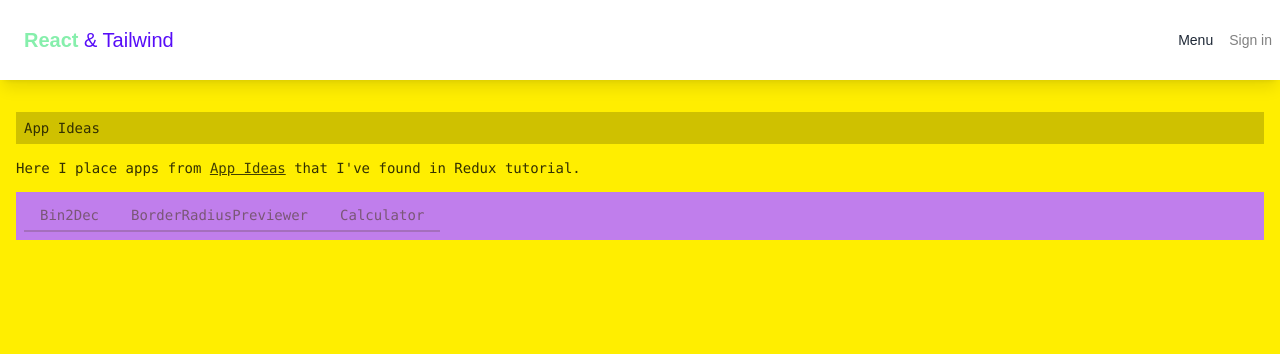
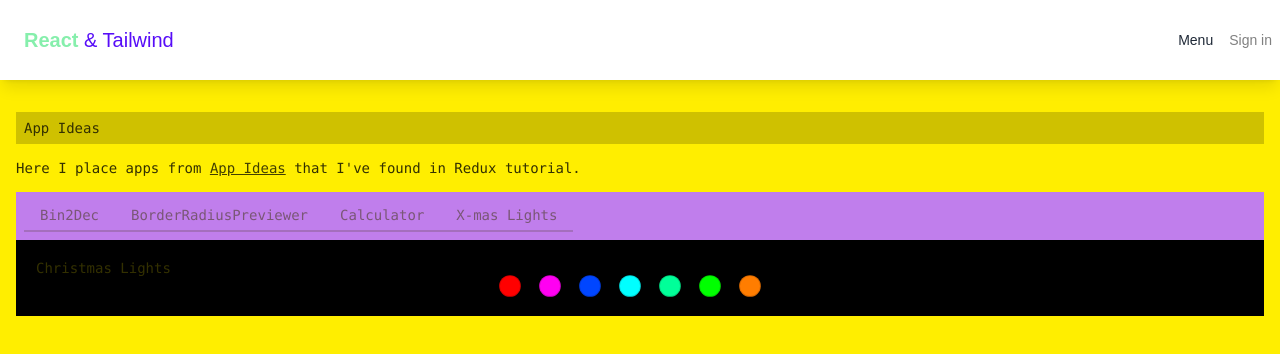
Before and after one commit to alexstulov/react-n-tailwind, a React (Create React App) app: page /app-ideas/christmas-lights in a window 1280 px wide. Shown: the top 354 px of the page. Built offline with nearby package versions, Linux system fonts and the light colour scheme; no server answers; what bad-words would draw is missing.

Commit message:
Create x-mas lights. Animate ripple effect

```diff
--- /dev/null
+++ b/src/modules/app-ideas/christmasLights/index.tsx
@@ -0,0 +1,24 @@
+import React from "react";
+import "./styles.css";
+
+const ChristmasLights = () => {
+  const bulbs = ["red", "pink", "blue", "turquoise", "mint", "green", "orange"]
+    .map(color => {
+
+      return (<div key={color}
+        className={`garland--bulb garland--bulb__color-${color}`}
+        style={{
+          animation: `filter-animation-${color} 3s`,
+          animationIterationCount: "infinite"
+        }}></div>);
+    })
+
+  return <article className="christmas-lights">
+    <h1>Christmas Lights</h1>
+    <section className="garland">
+      {bulbs}
+    </section>
+  </article>
+};
+
+export { ChristmasLights }
--- /dev/null
+++ b/src/modules/app-ideas/christmasLights/styles.css
@@ -0,0 +1,130 @@
+.christmas-lights {
+    padding: 20px;
+    width: 100%;
+    height: 100%;
+    background-color: black;
+}
+.garland {
+    display: flex;
+    flex-direction: row;
+    justify-content: center;
+}
+.garland--bulb {
+    width: 20px;
+    height: 20px;
+    border-radius: 100%;
+    margin-right: 20px;
+    background-color: red;
+}
+.garland--bulb__color-red {
+    background-color: #f00613;
+}
+.garland--bulb__color-pink {
+    background-color: #f405b6;
+}
+.garland--bulb__color-blue {
+    background-color: #1055f1;
+}
+.garland--bulb__color-turquoise {
+    background-color: #09bffe;
+}
+.garland--bulb__color-mint {
+    background-color: #02de84;
+}
+.garland--bulb__color-green {
+    background-color: #04d406;
+}
+.garland--bulb__color-yellow {
+    background-color: #ffe22e;
+}
+.garland--bulb__color-orange {
+    background-color: #fa7403;
+}
+
+@keyframes filter-animation-red {
+   0% {filter: none;}
+   20% {filter: brightness(1.1) contrast(1.75) blur(0px); box-shadow: 0 0 0 1px #f00613;}
+   40% {filter: brightness(1.15) contrast(1.75) blur(1px); box-shadow: 0 0 0 2px #f00613;}
+   45% {filter: brightness(1.2) contrast(1.75) blur(2px); box-shadow: 0 0 0 3px #f00613;}
+   55% {filter: brightness(1.2) contrast(1.75) blur(2px); box-shadow: 0 0 0 3px #f00613;}
+   60% {filter: brightness(1.15) contrast(1.75) blur(1px); box-shadow: 0 0 0 2px #f00613;}
+   80% {filter: brightness(1.1) contrast(1.75) blur(0px); box-shadow: 0 0 0 1px #f00613;}
+   100% {filter: none;}
+}
+
+@keyframes filter-animation-pink {
+   0% {filter: none;}
+   20% {filter: brightness(1.1) contrast(1.75) blur(0px); box-shadow: 0 0 0 1px #f405b6;}
+   40% {filter: brightness(1.15) contrast(1.75) blur(1px); box-shadow: 0 0 0 2px #f405b6;}
+   45% {filter: brightness(1.2) contrast(1.75) blur(2px); box-shadow: 0 0 0 3px #f405b6;}
+   55% {filter: brightness(1.2) contrast(1.75) blur(2px); box-shadow: 0 0 0 3px #f405b6;}
+   60% {filter: brightness(1.15) contrast(1.75) blur(1px); box-shadow: 0 0 0 2px #f405b6;}
+   80% {filter: brightness(1.1) contrast(1.75) blur(0px); box-shadow: 0 0 0 1px #f405b6;}
+   100% {filter: none;}
+}
+
+@keyframes filter-animation-blue {
+    0% {filter: none;}
+    20% {filter: brightness(1.1) contrast(1.75) blur(0px); box-shadow: 0 0 0 1px #1055f1;}
+    40% {filter: brightness(1.15) contrast(1.75) blur(1px); box-shadow: 0 0 0 2px #1055f1;}
+    45% {filter: brightness(1.2) contrast(1.75) blur(2px); box-shadow: 0 0 0 3px #1055f1;}
+    55% {filter: brightness(1.2) contrast(1.75) blur(2px); box-shadow: 0 0 0 3px #1055f1;}
+    60% {filter: brightness(1.15) contrast(1.75) blur(1px); box-shadow: 0 0 0 2px #1055f1;}
+    80% {filter: brightness(1.1) contrast(1.75) blur(0px); box-shadow: 0 0 0 1px #1055f1;}
+    100% {filter: none;}
+ }
+
+@keyframes filter-animation-turquoise {
+    0% {filter: none;}
+    20% {filter: brightness(1.1) contrast(1.75) blur(0px); box-shadow: 0 0 0 1px #09bffe;}
+    40% {filter: brightness(1.15) contrast(1.75) blur(1px); box-shadow: 0 0 0 2px #09bffe;}
+    45% {filter: brightness(1.2) contrast(1.75) blur(2px); box-shadow: 0 0 0 3px #09bffe;}
+    55% {filter: brightness(1.2) contrast(1.75) blur(2px); box-shadow: 0 0 0 3px #09bffe;}
+    60% {filter: brightness(1.15) contrast(1.75) blur(1px); box-shadow: 0 0 0 2px #09bffe;}
+    80% {filter: brightness(1.1) contrast(1.75) blur(0px); box-shadow: 0 0 0 1px #09bffe;}
+    100% {filter: none;}
+ }
+
+ @keyframes filter-animation-mint {
+     0% {filter: none;}
+     20% {filter: brightness(1.1) contrast(1.75) blur(0px); box-shadow: 0 0 0 1px #02de84;}
+     40% {filter: brightness(1.15) contrast(1.75) blur(1px); box-shadow: 0 0 0 2px #02de84;}
+     45% {filter: brightness(1.2) contrast(1.75) blur(2px); box-shadow: 0 0 0 3px #02de84;}
+     55% {filter: brightness(1.2) contrast(1.75) blur(2px); box-shadow: 0 0 0 3px #02de84;}
+     60% {filter: brightness(1.15) contrast(1.75) blur(1px); box-shadow: 0 0 0 2px #02de84;}
+     80% {filter: brightness(1.1) contrast(1.75) blur(0px); box-shadow: 0 0 0 1px #02de84;}
+     100% {filter: none;}
+  }
+
+  @keyframes filter-animation-green {
+      0% {filter: none;}
+      20% {filter: brightness(1.1) contrast(1.75) blur(0px); box-shadow: 0 0 0 1px #04d406;}
+      40% {filter: brightness(1.15) contrast(1.75) blur(1px); box-shadow: 0 0 0 2px #04d406;}
+      45% {filter: brightness(1.2) contrast(1.75) blur(2px); box-shadow: 0 0 0 3px #04d406;}
+      55% {filter: brightness(1.2) contrast(1.75) blur(2px); box-shadow: 0 0 0 3px #04d406;}
+      60% {filter: brightness(1.15) contrast(1.75) blur(1px); box-shadow: 0 0 0 2px #04d406;}
+      80% {filter: brightness(1.1) contrast(1.75) blur(0px); box-shadow: 0 0 0 1px #04d406;}
+      100% {filter: none;}
+   }
+
+   @keyframes filter-animation-yellow {
+       0% {filter: none;}
+       20% {filter: brightness(1.1) contrast(1.75) blur(0px); box-shadow: 0 0 0 1px #fa7403;}
+       40% {filter: brightness(1.15) contrast(1.75) blur(1px); box-shadow: 0 0 0 2px #fa7403;}
+       45% {filter: brightness(1.2) contrast(1.75) blur(2px); box-shadow: 0 0 0 3px #fa7403;}
+       55% {filter: brightness(1.2) contrast(1.75) blur(2px); box-shadow: 0 0 0 3px #fa7403;}
+       60% {filter: brightness(1.15) contrast(1.75) blur(1px); box-shadow: 0 0 0 2px #fa7403;}
+       80% {filter: brightness(1.1) contrast(1.75) blur(0px); box-shadow: 0 0 0 1px #fa7403;}
+       100% {filter: none;}
+    }
+
+    @keyframes filter-animation-orange {
+        0% {filter: none;}
+        20% {filter: brightness(1.1) contrast(1.75) blur(0px); box-shadow: 0 0 0 1px #fa7403;}
+        40% {filter: brightness(1.15) contrast(1.75) blur(1px); box-shadow: 0 0 0 2px #fa7403;}
+        45% {filter: brightness(1.2) contrast(1.75) blur(2px); box-shadow: 0 0 0 3px #fa7403;}
+        55% {filter: brightness(1.2) contrast(1.75) blur(2px); box-shadow: 0 0 0 3px #fa7403;}
+        60% {filter: brightness(1.15) contrast(1.75) blur(1px); box-shadow: 0 0 0 2px #fa7403;}
+        80% {filter: brightness(1.1) contrast(1.75) blur(0px); box-shadow: 0 0 0 1px #fa7403;}
+        100% {filter: none;}
+     }
--- a/src/modules/app-ideas/index.tsx
+++ b/src/modules/app-ideas/index.tsx
@@ -6,6 +6,7 @@ import BorderRadiusPreviewer from "./BorderRadiusPreviewer"
 import { Provider } from "react-redux";
 import store from "./store"
 import Calculator from "./calculator";
+import {ChristmasLights} from "./christmasLights";
 
 const AppIdeas = () => {
   const location = useLocation()
@@ -19,12 +20,14 @@ const AppIdeas = () => {
             <Link className={`tab tab-bordered ${location.pathname.includes("bin2dec") && "tab-active"}`} to="/app-ideas/bin2dec">Bin2Dec</Link>
             <Link className={`tab tab-bordered ${location.pathname.includes("border-radius-previewer") && "tab-active"}`} to="/app-ideas/border-radius-previewer">BorderRadiusPreviewer</Link>
             <Link className={`tab tab-bordered ${location.pathname.includes("calculator") && "tab-active"}`} to="/app-ideas/calculator">Calculator</Link>
+            <Link className={`tab tab-bordered ${location.pathname.includes("christmasLights") && "tab-active"}`} to="/app-ideas/christmas-lights">X-mas Lights</Link>
           </div>
           <Outlet />
           <Routes>
             <Route path={"bin2dec"} element={<Bin2Dec />} />
             <Route path={"border-radius-previewer"} element={<BorderRadiusPreviewer />} />
             <Route path={"calculator"} element={<Calculator />} />
+            <Route path={"christmas-lights"} element={<ChristmasLights />} />
           </Routes>
         </div>
       </div>
```
